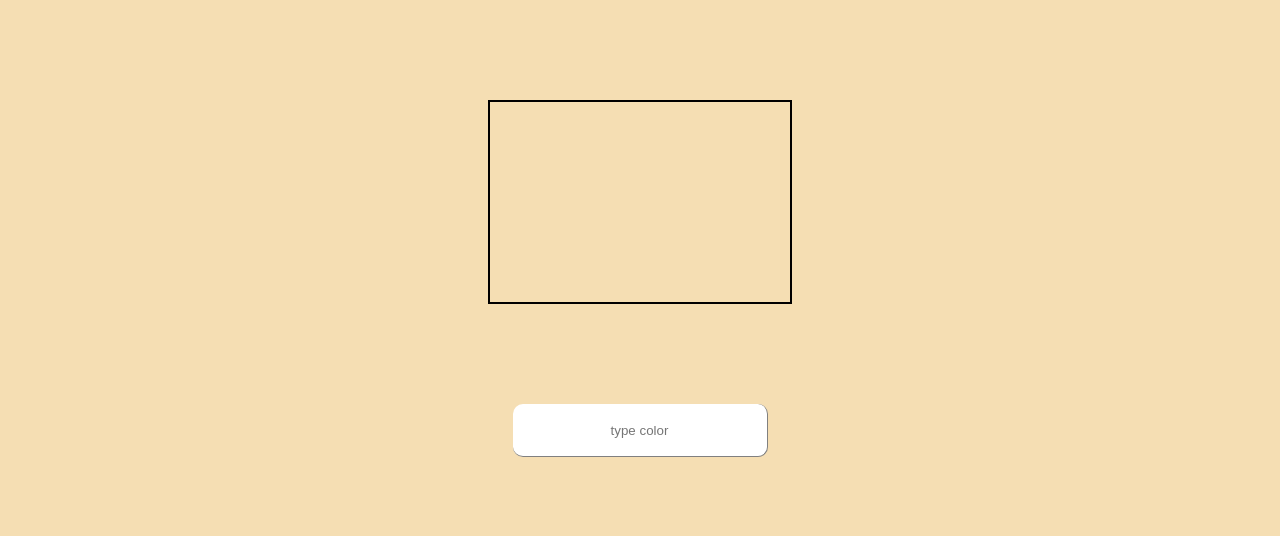
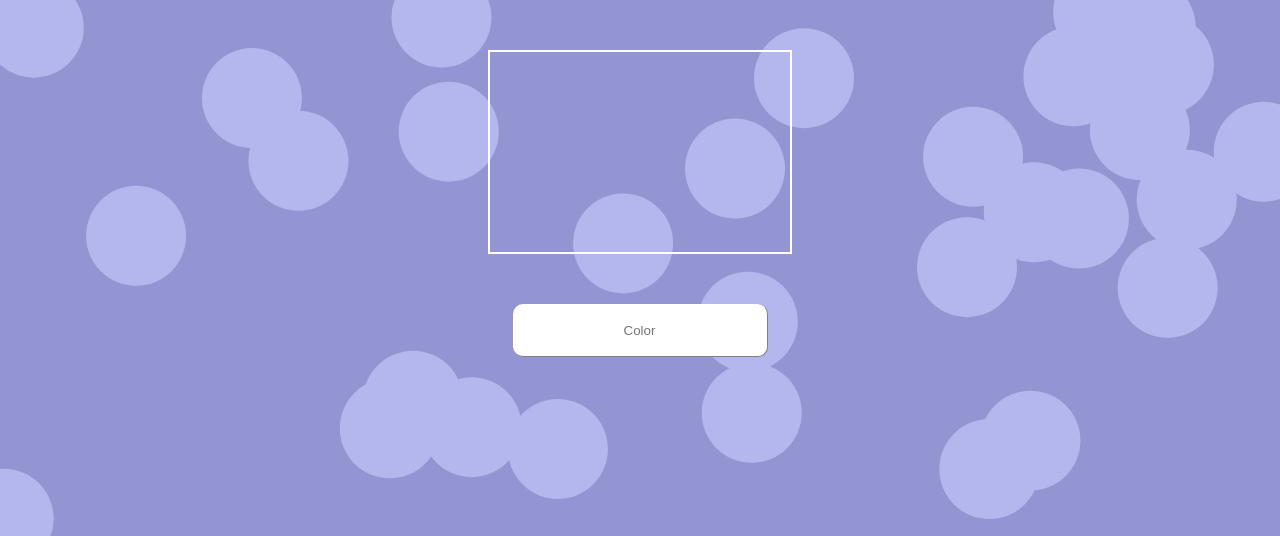
Before and after one commit to Ado3009/Color-view-, a plain HTML site: page index.html in a window 1280 px wide. Shown: the top 536 px of the page. Drawn offline with Linux system fonts and the light colour scheme.

Commit message:
add  animated background

```diff
--- a/index.html
+++ b/index.html
@@ -12,14 +12,19 @@
     <title>Color view || By Ado</title>
   </head>
   <body>
+    <canvas></canvas>
+
+    <!-- HTML -->
+
     <div class="box multi"></div>
     <input
       type="text"
       name=""
       id=""
       class="add-color multi"
-      placeholder="type color"
+      placeholder="Color"
     />
+
     <footer>
       <a href="https://github.com/Ado3009" target="_blank"
         ><i class="fa-brands fa-github"></i
--- a/script.js
+++ b/script.js
@@ -6,3 +6,60 @@ document.querySelector('.add-color').addEventListener('input', function (e) {
   document.querySelector('.box').style.borderColor =
     document.querySelector('.add-color').value;
 });
+
+let canvas = document.querySelector('canvas');
+canvas.width = window.innerWidth;
+canvas.height = window.innerHeight;
+
+let c = canvas.getContext('2d');
+
+function AnimateObject(x, y, dx, dy, radius) {
+  this.x = x;
+  this.y = y;
+  this.dy = dy;
+  this.dx = dx;
+  this.radius = radius;
+
+  this.draw = function () {
+    c.beginPath();
+    c.arc(x, y, radius, 0, Math.PI * 2, false);
+    c.fillStyle = '#B3B7EE';
+    c.fill();
+  };
+
+  this.update = function () {
+    if (x + radius > innerWidth || x - radius < 0) {
+      dx = -dx;
+    }
+
+    if (y + radius > innerWidth || y - radius < 0) {
+      dy = -dy;
+    }
+
+    x += dx;
+    y += dy;
+    this.draw();
+  };
+}
+
+let circleArr = [];
+
+for (let i = 0; i < 40; i++) {
+  let radius = 50;
+  let x = Math.random() * window.innerWidth;
+  let y = Math.random() * window.innerHeight;
+  let dy = (Math.random() - 0.5) * 5;
+  let dx = (Math.random() - 0.5) * 5;
+
+  circleArr.push(new AnimateObject(x, y, dx, dy, radius));
+}
+
+function animate() {
+  requestAnimationFrame(animate);
+  c.clearRect(0, 0, innerWidth, innerHeight);
+  for (let i = 0; i < circleArr.length; i++) {
+    circleArr[i].update();
+  }
+}
+
+animate();
--- a/style.css
+++ b/style.css
@@ -1,16 +1,19 @@
+* {
+  margin: 0;
+}
+
 body {
   text-align: center;
-  background-color: wheat;
 }
 .box {
   margin: auto;
   width: 300px;
   height: 200px;
-  border: 2px solid black;
+  border: 2px solid white;
 }
 
 .multi {
-  margin-top: 100px;
+  margin-top: 50px;
 }
 
 input {
@@ -24,13 +27,13 @@ input {
   border-right: 1px solid grey;
 }
 
-input:focus {
+/* input:focus {
   outline: none;
   border-color: green;
   transition: all ease 0.3s;
   transform: translateY(-3px);
   box-shadow: 2px 2px 2px 2px green;
-}
+} */
 
 footer a {
   font-size: 40px;
@@ -40,3 +43,11 @@ footer a {
 footer {
   margin-top: 200px;
 }
+
+canvas {
+  position: absolute;
+  top: 0;
+  left: 0;
+  z-index: -1;
+  background-color: #9395d3;
+}
```
